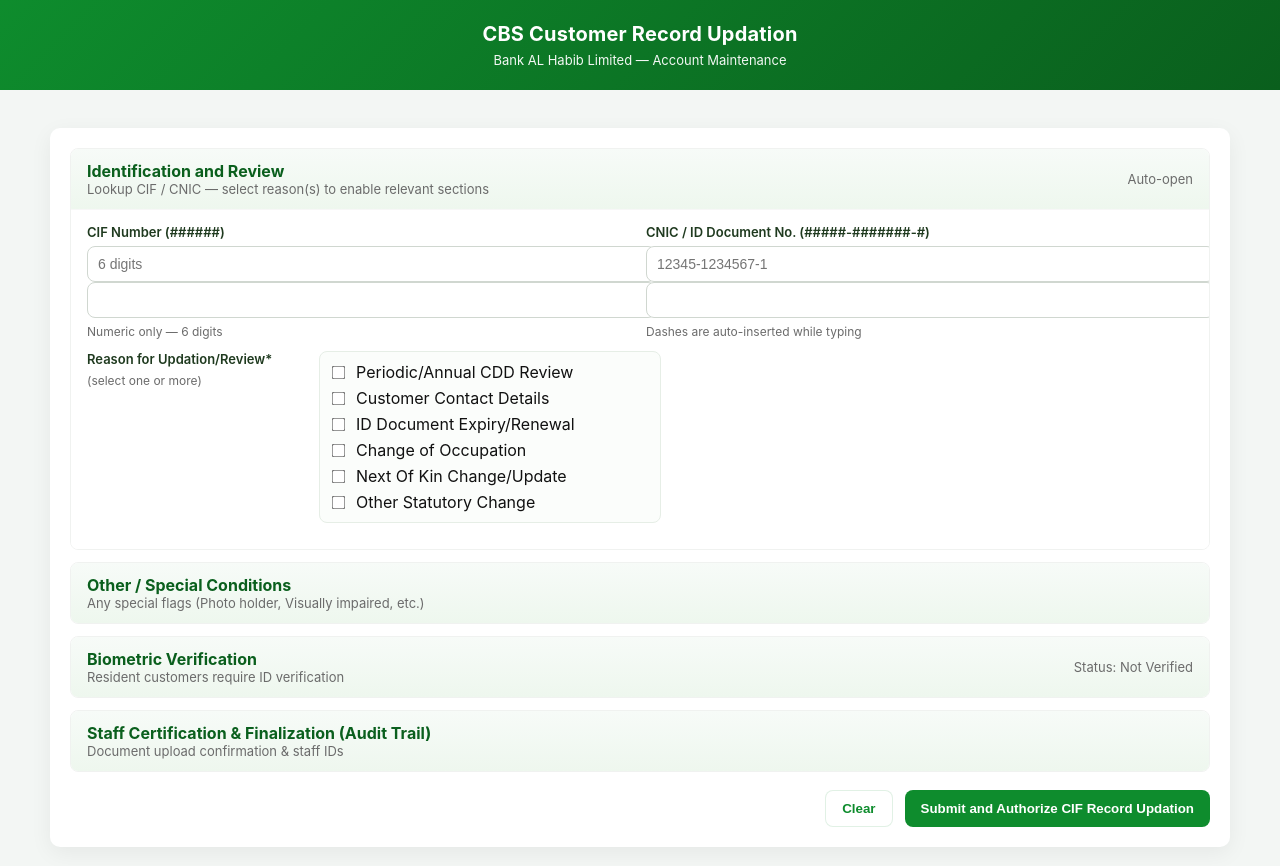
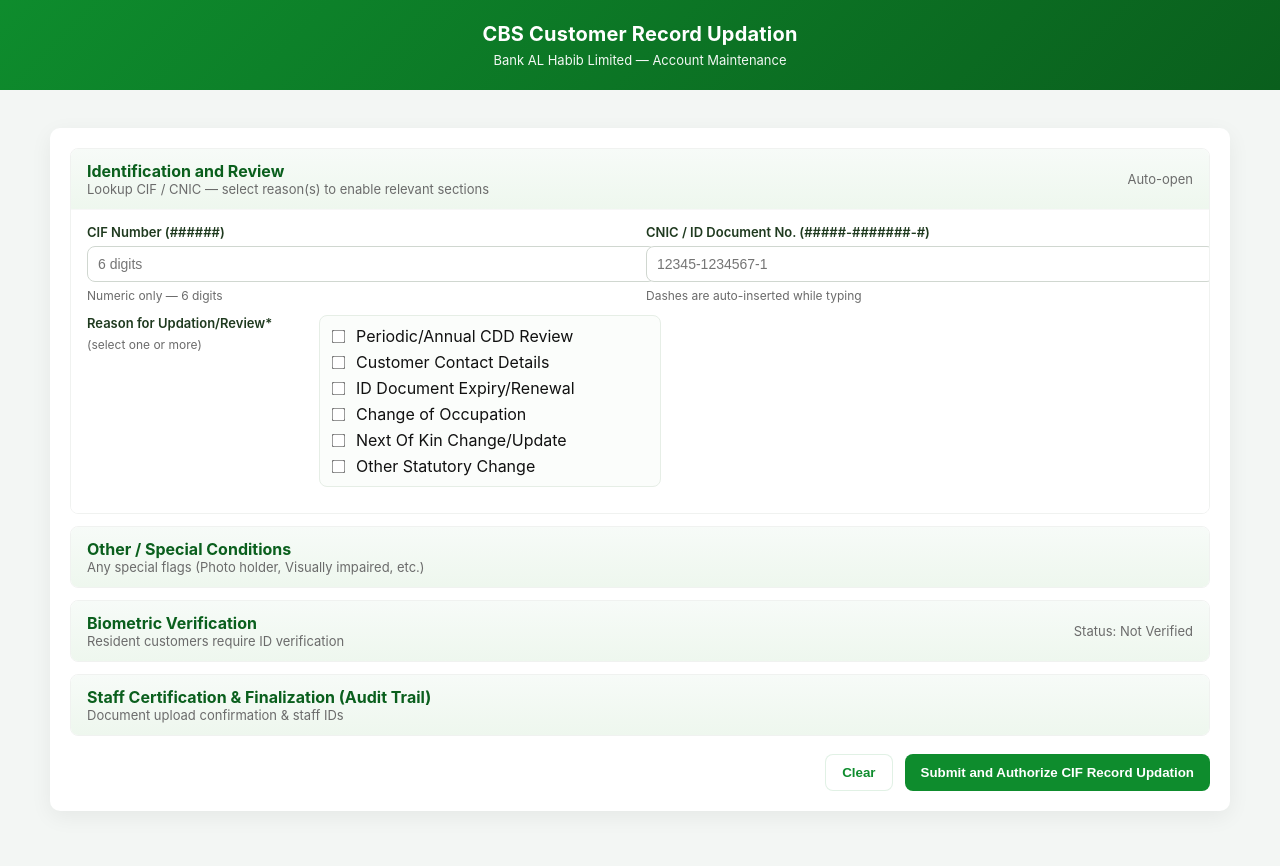
Before and after one commit to mr05967/Account-Maintenance-Form, a plain HTML site: page index.html in a window 1280 px wide. Drawn offline with Linux system fonts and the light colour scheme.

Commit message:
Update index.html

```diff
--- a/index.html
+++ b/index.html
@@ -125,15 +125,13 @@
           <div class="row">
             <div class="col">
               <label class="field-label">CIF Number (######)</label>
-              <input id="cif" type="text" maxlength="6" placeholder="6 digits" />
-              <input type="text" id="cifInput" oninput="formatCIF(this); autoPopulate();">
+              <input type="text" id="cifInput" maxlength="6" placeholder="6 digits" oninput="formatCIF(this); autoPopulate();">
               <div class="hint">Numeric only — 6 digits</div>
             </div>
 
             <div class="col">
               <label class="field-label">CNIC / ID Document No. (#####-#######-#)</label>
-              <input id="cnic" type="text" maxlength="15" placeholder="12345-1234567-1" />
-              <input type="text" id="cnicInput" oninput="formatCNIC(this); autoPopulate();">
+              <input type="text" id="cnicInput" maxlength="15" placeholder="12345-1234567-1" oninput="formatCNIC(this); autoPopulate();">
               <div class="hint">Dashes are auto-inserted while typing</div>
             </div>
           </div>
```
